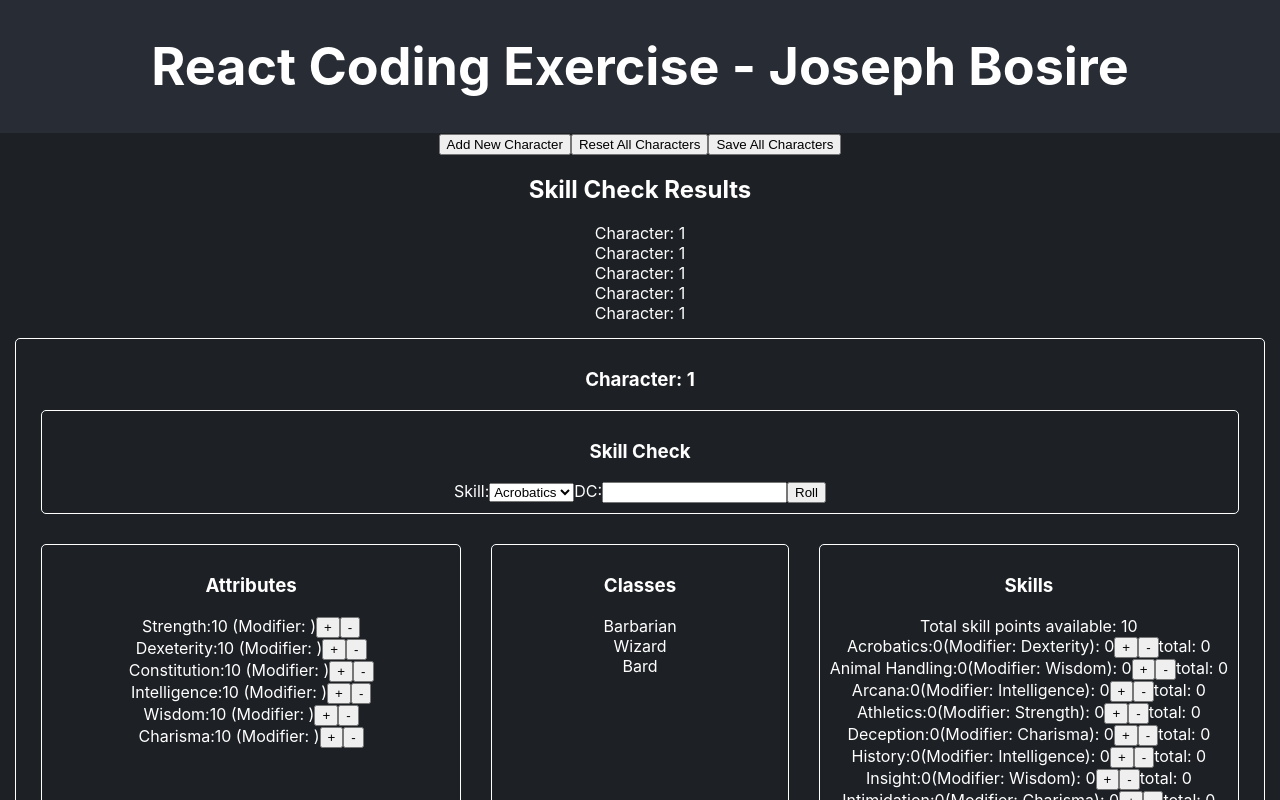
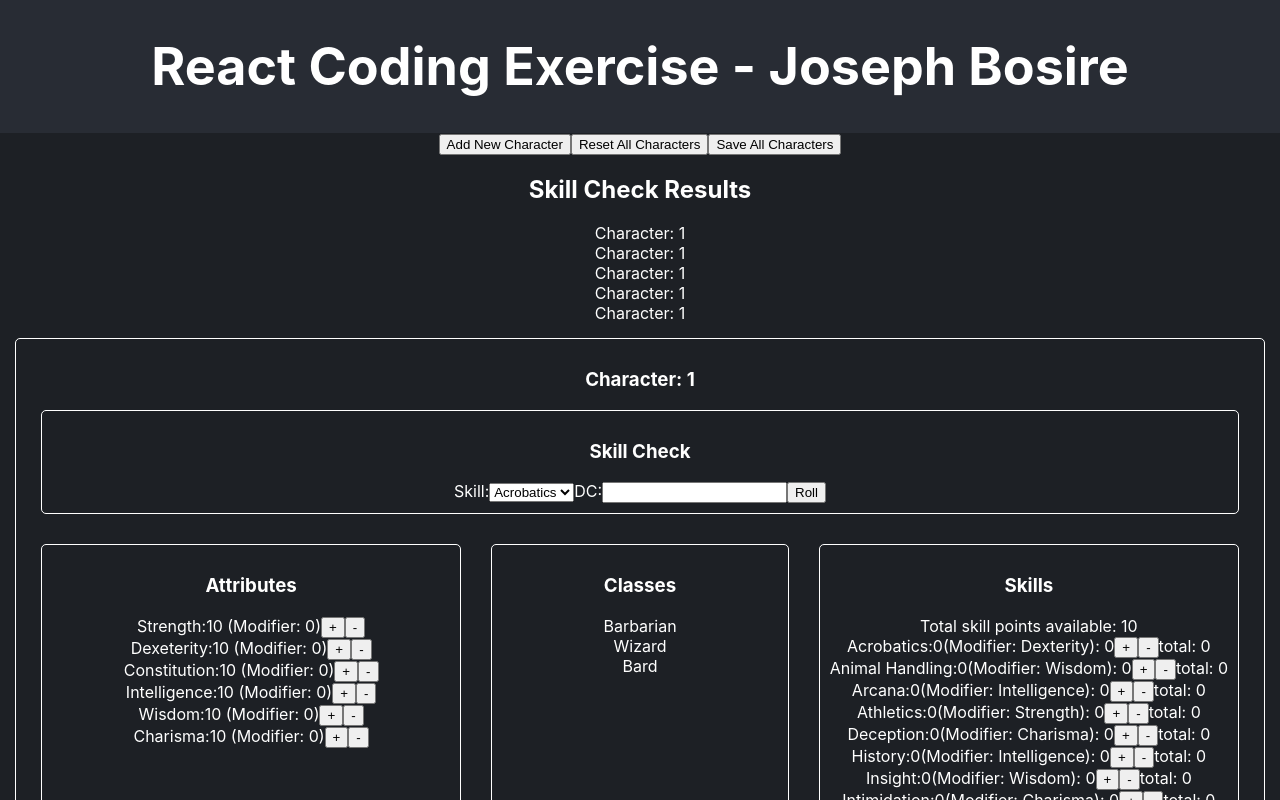
Before and after one commit to josephbosire/-recruiting-webapp-character, a React (Create React App) app: page / in a window 1280 px wide. Both pictures are taken after a click on the button "Add New Character". Shown: the top 800 px of the page. Built offline with nearby package versions, Linux system fonts and the light colour scheme.

Commit message:
Implement modifier calculation and control actions

```diff
--- a/src/App.js
+++ b/src/App.js
@@ -17,6 +17,7 @@ function App() {
     setCharacters((prev) => [
       ...prev,
       {
+        id: new Date().getTime(), // Temporary way to quickly get a unique id. Not safe for production
         Strength: DEFAULT_ATTRIBUTE_POINTS,
         Dexeterity: DEFAULT_ATTRIBUTE_POINTS,
         Constitution: DEFAULT_ATTRIBUTE_POINTS,
@@ -25,6 +26,14 @@ function App() {
         Charisma: DEFAULT_ATTRIBUTE_POINTS,
       },
     ]);
+  };
+
+  const handleUpdateCharacterList = (updatedCharacter) => {
+    setCharacters((prev) =>
+      prev.map((char) =>
+        char.id === updatedCharacter.id ? updatedCharacter : char,
+      ),
+    );
   };
 
   const handleResetCharacters = () => {
@@ -50,6 +59,7 @@ function App() {
             key={`character-${idx}`}
             sheet_number={idx + 1}
             character={character}
+            handleUpdateCharacterList={handleUpdateCharacterList}
           />
         ))}
       </section>
--- a/src/components/Attributes/Attributes.jsx
+++ b/src/components/Attributes/Attributes.jsx
@@ -1,24 +1,34 @@
 import ModifierControls from "../ModifierControls";
 
-function Attributes({ character }) {
+function Attributes({ character, character_modifiers, updateCharacter }) {
+  const increaseAttribute = (attribute) => {
+    const updatedValue = ++character[attribute];
+    const updatedCharacter = { ...character, [attribute]: updatedValue };
+    updateCharacter(updatedCharacter);
+  };
+  const decreaseAttribute = (attribute) => {
+    const updatedValue = --character[attribute];
+    const updatedCharacter = { ...character, [attribute]: updatedValue };
+    updateCharacter(updatedCharacter);
+  };
   return (
     <div className="container character-info__attributes">
       <h3>Attributes</h3>
       <ul>
-        {Object.entries(character).map(([attribute, points]) => (
-          <Attribute key={attribute} attribute={attribute} points={points} />
-        ))}
+        {Object.entries(character)
+          .filter(([k, _]) => k !== "id")
+          .map(([attribute, points]) => (
+            <li>
+              {attribute}:{points} (Modifier: {character_modifiers[attribute]})
+              <ModifierControls
+                onIncrement={() => increaseAttribute(attribute)}
+                onDecrement={() => decreaseAttribute(attribute)}
+              />
+            </li>
+          ))}
       </ul>
     </div>
   );
 }
 
-function Attribute({ attribute, points }) {
-  return (
-    <li>
-      {attribute}:{points} (Modifier: {})<ModifierControls />
-    </li>
-  );
-}
-
 export default Attributes;
--- a/src/components/ModifierControls.jsx
+++ b/src/components/ModifierControls.jsx
@@ -1,8 +1,8 @@
-function ModifierControls() {
+function ModifierControls({ onIncrement, onDecrement }) {
   return (
     <>
-      <button>+</button>
-      <button>-</button>
+      <button onClick={onIncrement}>+</button>
+      <button onClick={onDecrement}>-</button>
     </>
   );
 }
--- a/src/components/character/CharacterSheet.jsx
+++ b/src/components/character/CharacterSheet.jsx
@@ -2,12 +2,17 @@ import Attributes from "../Attributes/Attributes";
 import Classes from "../Classes/Classes";
 import SkillCheck from "./SkillCheck";
 import Skills from "../Skills/Skills";
-import { useState } from "react";
+import { useEffect, useState } from "react";
 import ClassRequirement from "../Classes/ClassRequirement";
 
-function CharacterSheet({ sheet_number, character }) {
+function CharacterSheet({
+  sheet_number,
+  character,
+  handleUpdateCharacterList,
+}) {
   const [showClass, setShowClass] = useState(false);
   const [selectedClass, setSelectedClass] = useState(null);
+  const [characterModifiers, setCharacterModifiers] = useState({});
 
   const handOnClickClass = (class_name) => {
     setSelectedClass(class_name);
@@ -18,12 +23,33 @@ function CharacterSheet({ sheet_number, character }) {
   const closeClassRequirements = () => {
     setShowClass(false);
   };
+
+  const calcualteModifier = (points) => {
+    if (points < 10) {
+      return points - 10;
+    }
+    return Math.floor((points - 10) / 2);
+  };
+
+  useEffect(() => {
+    const modifiers = Object.entries(character).reduce(
+      (acc, [attr, points]) => {
+        acc[attr] = calcualteModifier(points);
+        return acc;
+      },
+    );
+    setCharacterModifiers(modifiers);
+  }, [character]);
   return (
     <div className="container">
       <h3>Character: {sheet_number}</h3>
       <SkillCheck />
       <div className="character-info">
-        <Attributes character={character} />
+        <Attributes
+          character={character}
+          character_modifiers={characterModifiers}
+          updateCharacter={handleUpdateCharacterList}
+        />
         <Classes onClickClass={handOnClickClass} />
         {showClass && (
           <ClassRequirement
```
